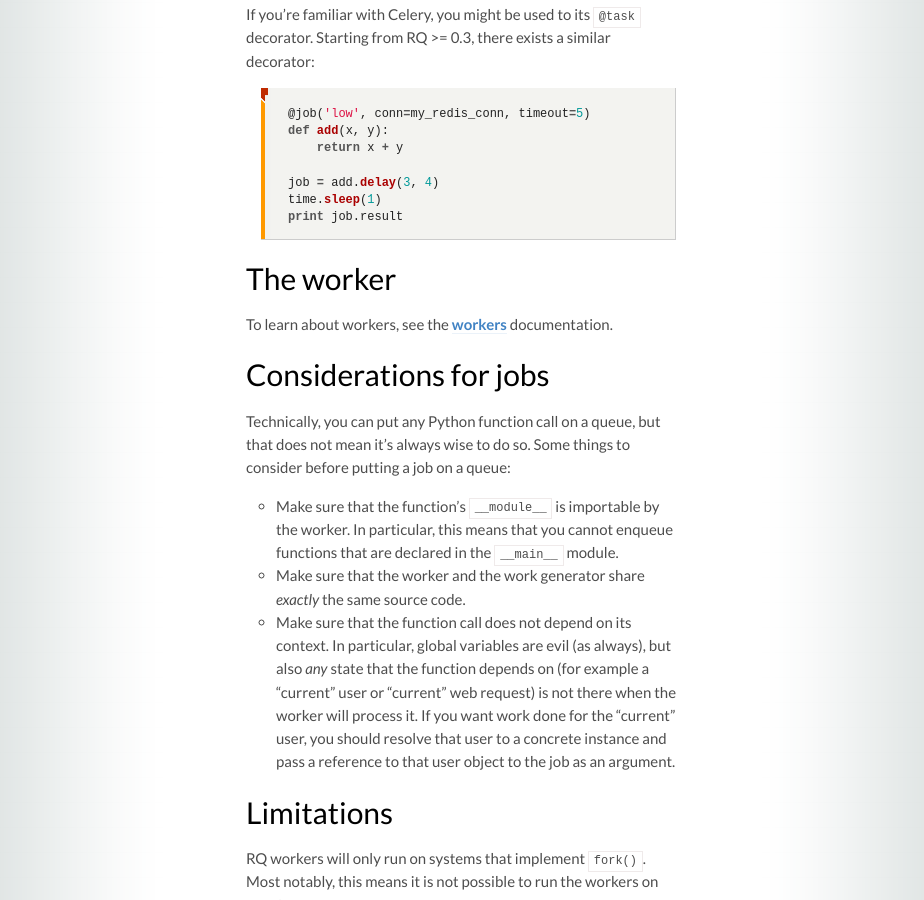
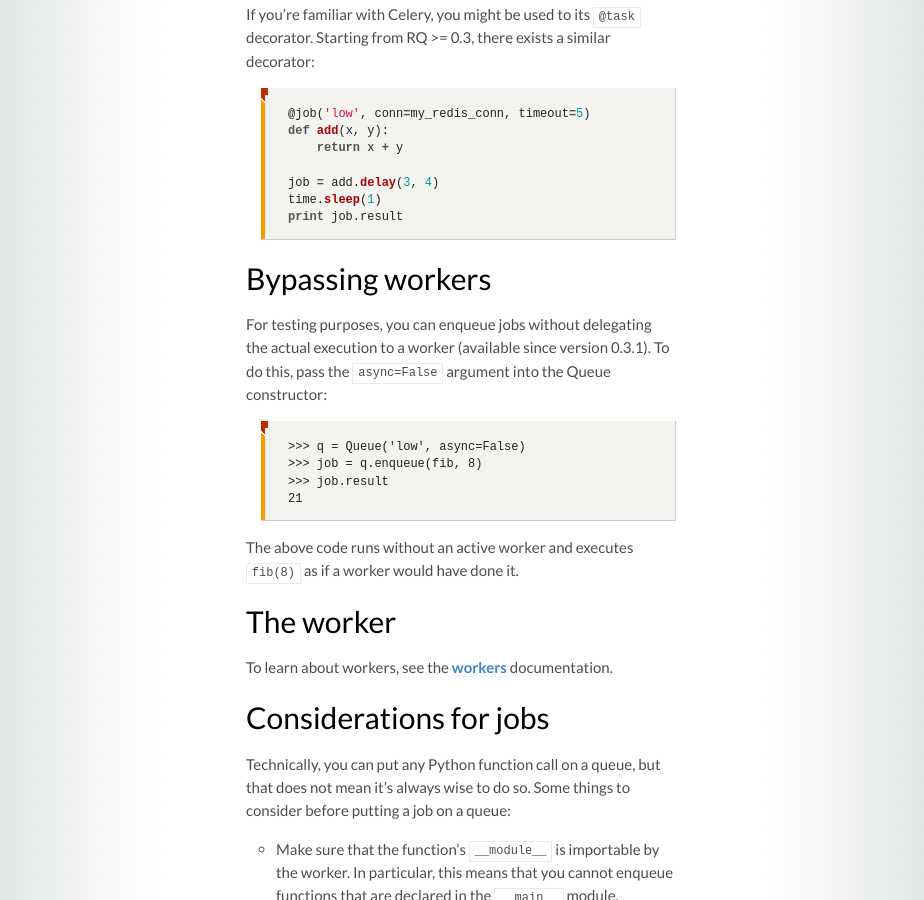
Before and after one commit to rq/rq, a Jekyll site: the page built from docs/index.md, in a window 1280 px wide and 900 px high, scrolled down 2372 px. Shown: the whole window, without its empty margins (179-1103 px from the left). Built offline with Jekyll 4.4.1, drawn with Linux system fonts in a browser that asks for light colours; some web fonts are replaced; Markdown is read by kramdown in place of the engine named in the settings.

Commit message:
Document #114.

```diff
--- a/docs/index.md
+++ b/docs/index.md
@@ -119,6 +119,23 @@ print job.result
 {% endhighlight %}
 
 
+## Bypassing workers
+
+For testing purposes, you can enqueue jobs without delegating the actual
+execution to a worker (available since version 0.3.1).  To do this, pass the
+`async=False` argument into the Queue constructor:
+
+{% highlight pycon %}
+>>> q = Queue('low', async=False)
+>>> job = q.enqueue(fib, 8)
+>>> job.result
+21
+{% endhighlight %}
+
+The above code runs without an active worker and executes `fib(8)` as if
+a worker would have done it.
+
+
 ## The worker
 
 To learn about workers, see the [workers][w] documentation.
```
